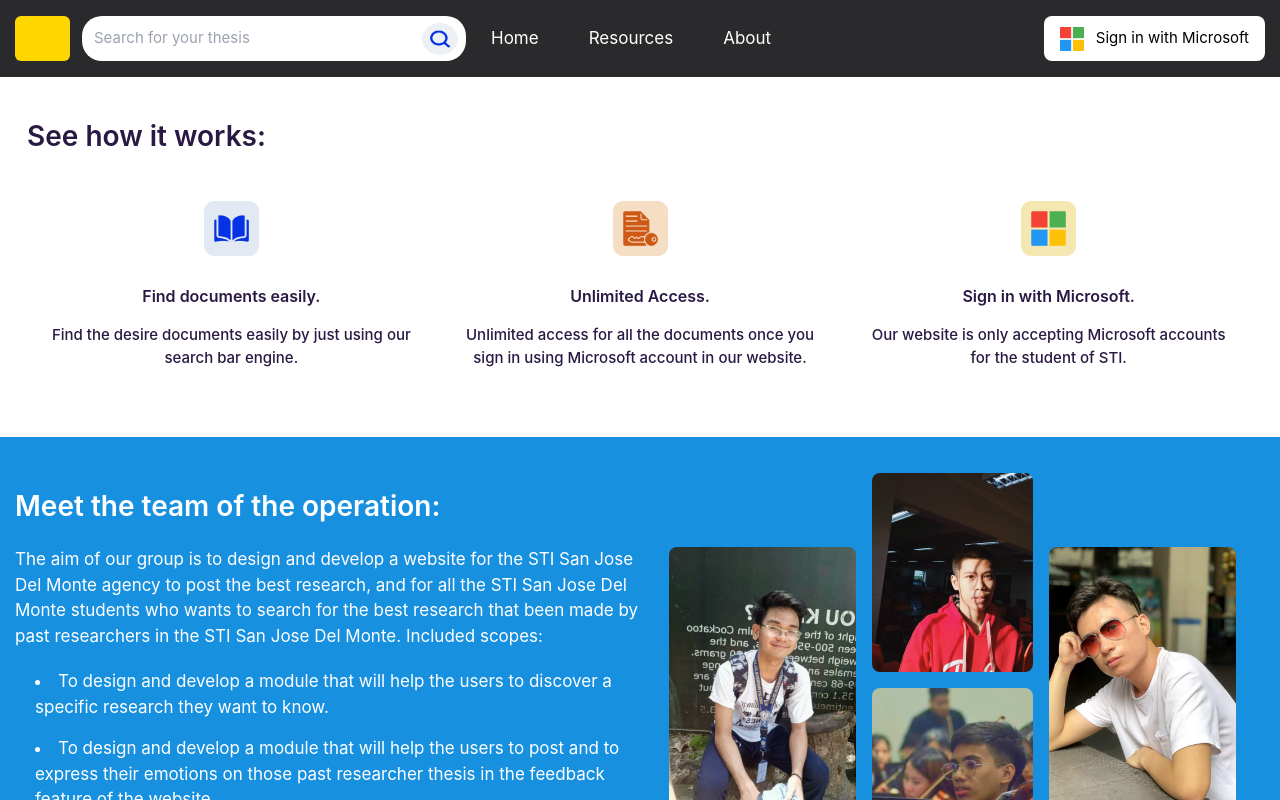
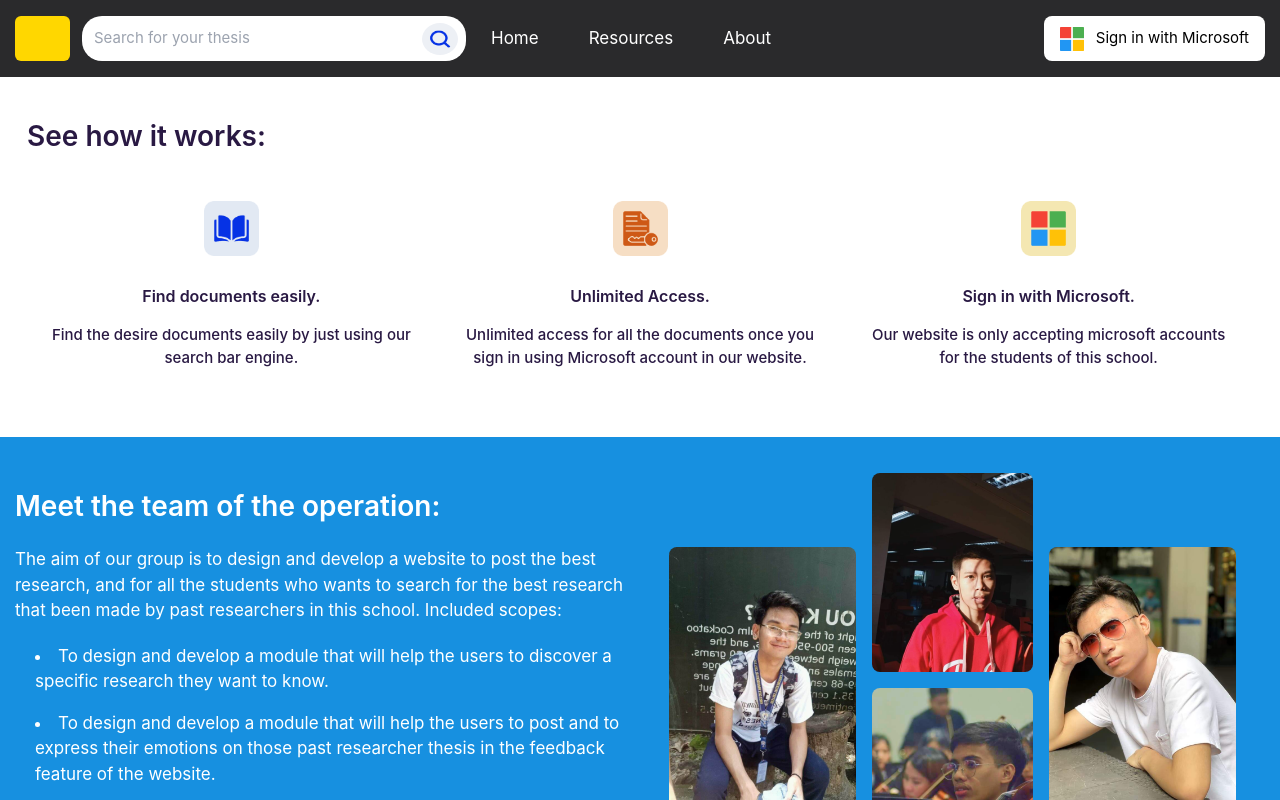
Before and after one commit to TechGitMaster/directory_client, a React (Create React App) app in the folder client/: page /About in a window 1280 px wide. Shown: the top 800 px of the page. Built offline with nearby package versions, Linux system fonts and the light colour scheme.

Commit message:
change sti to none

```diff
--- a/client/public/index.html
+++ b/client/public/index.html
@@ -2,7 +2,6 @@
 <html lang="en">
   <head>
     <meta charset="utf-8" />
-    <link rel="icon" href="%PUBLIC_URL%/favicon.ico" />
     <meta name="viewport" content="width=device-width, initial-scale=1" />
     <meta name="theme-color" content="#000000" />
     <meta
--- a/client/src/Pages/About/index.tsx
+++ b/client/src/Pages/About/index.tsx
@@ -31,7 +31,7 @@
                         <img src={ microB } alt="about" className='mx-auto h-[55px] imgG' />
                         <div className='pCIT'>
                             <p className='text-[16px] text-[#291943] font-semibold text-center mt-7 pC pCT'>Sign in with Microsoft.</p>
-                            <p className='text-[15px] text-[#291943] font-medium text-center mt-4 pC pCI'>Our website is only accepting Microsoft accounts for the student of STI.</p>
+                            <p className='text-[15px] text-[#291943] font-medium text-center mt-4 pC pCI'>Our website is only accepting microsoft accounts for the students of this school.</p>
                         </div>
                     </div>
                 </div>
@@ -41,7 +41,7 @@
                 <div className='mx-auto max-w-[1250px] flex omD'>
                     <div className='w-[50%] py-3 womD'>
                         <p className='font-semibold lg:text-[28px] md:text-[28px] text-[23px] text-white mb-5'>Meet the team of the operation:</p>
-                        <p className='text-white text-[17px] infoomD'>The aim of our group is to design and develop a website for the STI San Jose Del Monte agency to post the best research, and for all the STI San Jose Del Monte students who wants to search for the best research that been made by past researchers in the STI San Jose Del Monte. Included scopes:</p>
+                        <p className='text-white text-[17px] infoomD'>The aim of our group is to design and develop a website to post the best research, and for all the  students who wants to search for the best research that been made by past researchers in this school. Included scopes:</p>
                         <div className='m-5'>
                             <li className='text-white text-[17px] mb-4 infoomD'>To design and develop a module that will help the users to discover a specific research they want to know.</li>
                             <li className='text-white text-[17px] mb-4 infoomD'>To design and develop a module that will help the users to post and to express their emotions on those past researcher thesis in the feedback feature of the website.</li>
--- a/client/src/Pages/Home/index.tsx
+++ b/client/src/Pages/Home/index.tsx
@@ -14,7 +14,7 @@
                 <div>
                     <h1 className='lg:w-[60%] md:w-[70%] w-[100%] font-medium lg:text-[60px] md:text-[60px] text-[40px] lg:text-left md:text-left text-center text-white lg:leading-[70px] md:leading-[70px] leading-[50px]'>Find a study that's suitable in your research</h1>
                     <div className='lg:block md:block flex justify-center'>
-                        <p className='lg:w-[48%] md:w-[48%] w-[100%] font-inter font-light text-[17px] lg:text-left md:text-left text-center text-[#EFEFEF] mt-2 mb-6'>Students have unlimited access for research materials that’s free for STI students.</p>
+                        <p className='lg:w-[48%] md:w-[48%] w-[100%] font-inter font-light text-[17px] lg:text-left md:text-left text-center text-[#EFEFEF] mt-2 mb-6'>Students have unlimited access for research materials that’s free for students.</p>
                     </div>
                     <div className='lg:block md:block flex justify-center'>
                         <div className='w-[185px] flex items-center justify-center bg-[#FFF200] lg:py-[13px] md:py-[13px] py-[11px] lg:px-[20px] md:px-[20px] px-[16px] rounded-lg cursor-pointer'>
```
